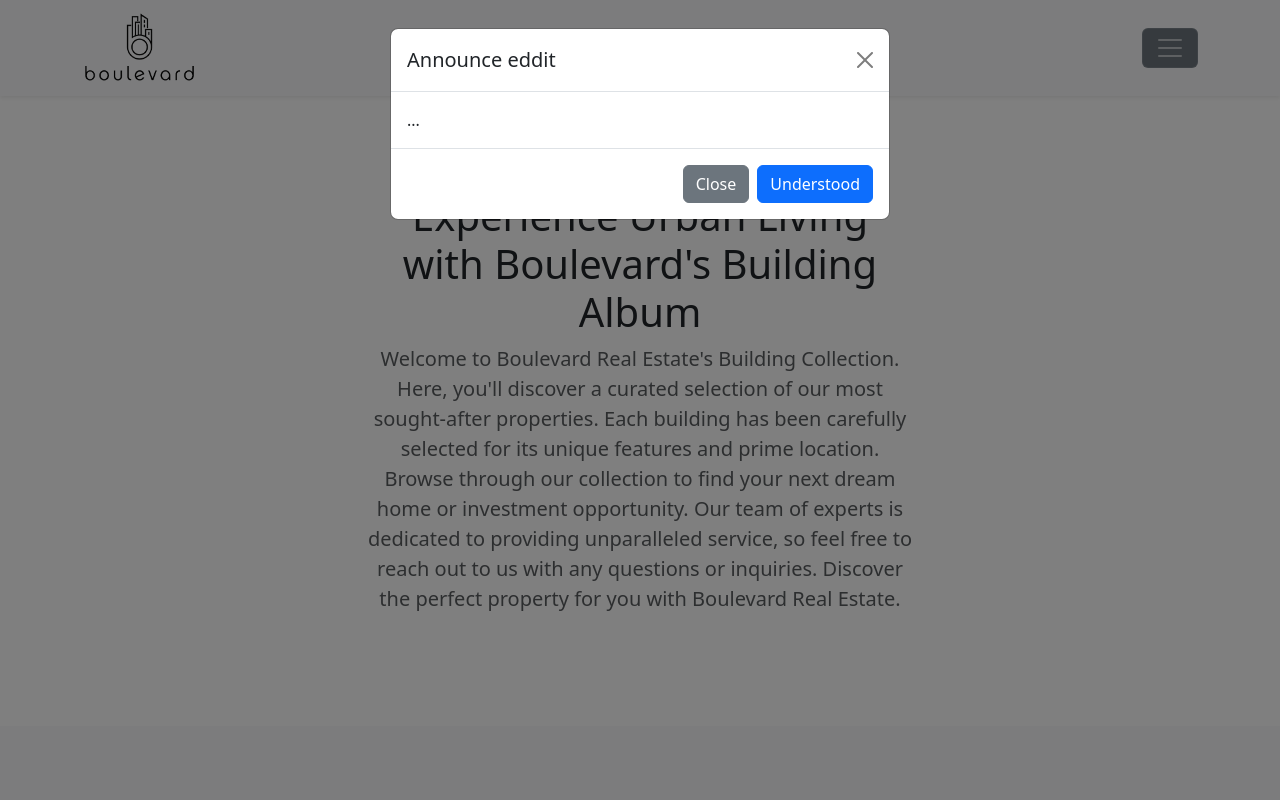
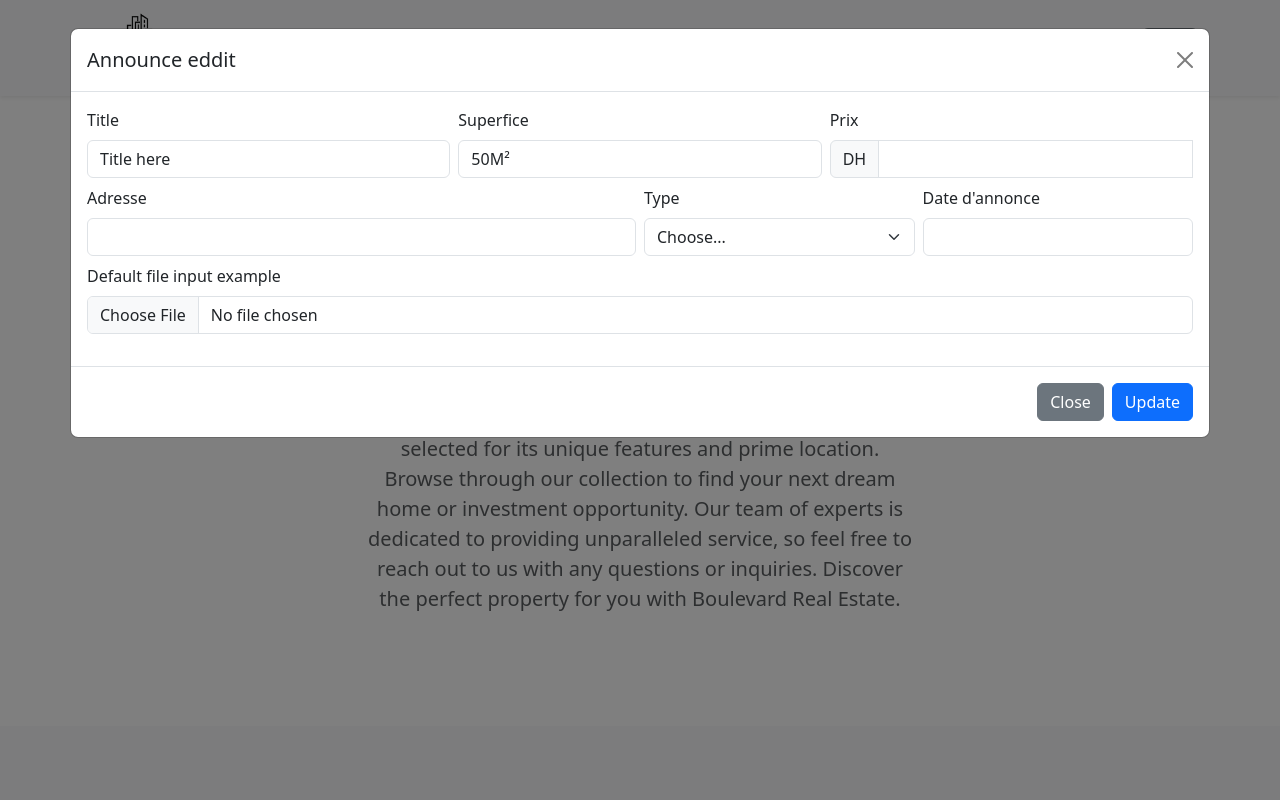
Before and after one commit to Hmz1hb/Gestion-des-annonces-d-une-agence-immobili-re, a PHP site: page / in a window 1280 px wide, after a click on "Edit". Run offline with PHP 8.4, Linux system fonts and the light colour scheme; tables that the repository leaves empty or names only in its code hold one stand-in row (values such as "Sample post"); grey boxes marked "Sample" are stand-in pictures; data that the repository does not hold is empty.

Commit message:
update form

```diff
--- a/index.php
+++ b/index.php
@@ -1,4 +1,25 @@
+<!-- <?php
+if (isset($_POST['id'])) {
+  $record_id = $_POST['id'];
 
+  // Connect to database
+  $conn = new mysqli('localhost', 'root', '', 'test');
+
+  // Check connection
+  if ($conn->connect_error) {
+    die("Connection failed: " . $conn->connect_error);
+  }
+
+  // Prepare and execute DELETE statement
+  $sql = "DELETE FROM annonce WHERE id = ?";
+  $stmt = $conn->prepare($sql);
+  $stmt->bind_param('i', $record_id);
+  $stmt->execute();
+
+  $stmt->close();
+  $conn->close();
+}
+?> -->
 <!doctype html>
 <html lang="en">
 
@@ -12,7 +33,8 @@
   <link href="https://cdn.jsdelivr.net/npm/bootstrap@5.3.0-alpha1/dist/css/bootstrap.min.css" rel="stylesheet" integrity="sha384-GLhlTQ8iRABdZLl6O3oVMWSktQOp6b7In1Zl3/Jr59b6EGGoI1aFkw7cmDA6j6gD" crossorigin="anonymous">
   <script src="https://cdn.jsdelivr.net/npm/bootstrap@5.3.0-alpha1/dist/js/bootstrap.bundle.min.js" integrity="sha384-w76AqPfDkMBDXo30jS1Sgez6pr3x5MlQ1ZAGC+nuZB+EYdgRZgiwxhTBTkF7CXvN" crossorigin="anonymous" defer></script>
 <script src="https://cdn.jsdelivr.net/npm/popper.js@1.16.0/dist/umd/popper.min.js" integrity="sha384-Q6E9RHvbIyZFJoft+2mJbHaEWldlvI9IOYy5n3zV9zzTtmI3UksdQRVvoxMfooAo" crossorigin="anonymous"></script>
-<link rel="stylesheet" href="./style.css">
+<script src="https://cdnjs.cloudflare.com/ajax/libs/jquery/3.6.3/jquery.min.js" integrity="sha512-STof4xm1wgkfm7heWqFJVn58Hm3EtS31XFaagaa8VMReCXAkQnJZ+jEy8PCC/iT18dFy95WcExNHFTqLyp72eQ==" crossorigin="anonymous" referrerpolicy="no-referrer"></script>
+<link rel="stylesheet" href="./style.css?v=<?php echo time(); ?>">
 
 </head>
 
@@ -124,16 +146,14 @@ if ($result->num_rows > 0) {
         $img = ($row['image'] != '') ? $row['image'] : './images/appartement1.jpg';
         echo '<img id="card_img" src="'.$img.'" alt="'.$row['titre'].'" width="100%" height="225">';
         echo '<div class="card-body">';
-        echo '<h4 id="card_title">'.$row["titre"].'</h4>';
+        echo '<h4 id="card_title" class="text-capitalize">'.$row["titre"].'</h4>';
+        echo '<h5 id="card_price" class="text-danger">'.$row["prix"].' DH</h5>';
         echo '<p id="card_text" class="card-text">'.$row["description"].'</p>';
+        echo '<h5 id="annonce-type" class="text-danger">'.$row["type"].'</h5>';
         echo '<div class="d-flex justify-content-between align-items-center">';
         echo '<div class="btn-group">';
-        echo '<button type="button" id="edit" class="btn btn-sm btn-outline-secondary" data-bs-toggle="modal" data-bs-target="#edit_modal">Edit</button>';
-        echo '<form action="delete.php" method="post">
-        <input type="hidden" name="id" value="'.$row['id'].'">
-        <input type="submit" value="Delete" class="btn btn-secondary" data-bs-dismiss="modal">
-        </form>';
-        // echo '<button type="button" id="delete" class="btn btn-sm btn-outline-secondary" data-bs-toggle="modal" data-bs-target="#delete_modal">Delete</button>';
+        echo '<button type="button" class="edit-btn btn btn-sm btn-outline-secondary" data-bs-toggle="modal" data-bs-target="#edit_modal" value="'.$row['id'].'">Edit</button>';
+        echo '<button type="button" class="delete-btn btn btn-sm btn-outline-secondary" data-bs-toggle="modal" data-bs-target="#delete_modal" value="'.$row['id'].'">Delete</button>';
         echo '</div>';
         echo '</div>';
         echo '</div>';
@@ -163,29 +183,83 @@ $conn->close();
             </div>
             <div class="modal-footer">
               <button type="button" class="btn btn-secondary" data-bs-dismiss="modal">Close</button>
-              <form action="delete.php" method="post">
-                <input type="hidden" name="id" value="<?php echo $record_id; ?>">
-                <input type="submit" value="Delete" class="btn btn-secondary" data-bs-dismiss="modal">
-            </form>
+              <form action="index.php" method="post">
+                <input type="hidden" name="id" id="id-input" value="">
+                <input type="submit" value="Delete" class="btn btn-danger" data-bs-dismiss="modal">
+              </form>
 
             </div>
           </div>
         </div>
       </div>
       <!-- eddit modal -->
-      <div class="modal fade" id="edit_modal" data-bs-backdrop="static" data-bs-keyboard="false" tabindex="-1" aria-labelledby="staticBackdropLabel" aria-hidden="true">
-        <div class="modal-dialog">
+      <div class="modal fade" id="edit_modal" data-bs-backdrop="static"  tabindex="-1" aria-labelledby="staticBackdropLabel" aria-hidden="true">
+        <div class="modal-dialog modal-xl">
           <div class="modal-content">
             <div class="modal-header">
               <h1 class="modal-title fs-5" id="staticBackdropLabel">Announce eddit</h1>
               <button type="button" class="btn-close" data-bs-dismiss="modal" aria-label="Close"></button>
             </div>
             <div class="modal-body">
-              ...
+              <form class="row g-2 needs-validation" novalidate>
+                <div class="col-md-4">
+                  <label for="validationCustom01" class="form-label">Title</label>
+                  <input type="text" class="form-control" id="validationCustom01" value="Title here" required>
+                  <div class="valid-feedback">
+                    Looks good!
+                  </div>
+                </div>
+                <div class="col-md-4">
+                  <label for="validationCustom02" class="form-label">Superfice</label>
+                  <input type="text" class="form-control" id="validationCustom02" value="50M²" required>
+                  <div class="valid-feedback">
+                    Looks good!
+                  </div>
+                </div>
+                <div class="col-md-4">
+                  <label for="validationCustomUsername" class="form-label">Prix</label>
+                  <div class="input-group">
+                    <span class="input-group-text" id="inputGroupPrepend">DH</span>
+                    <input type="text" class="form-control" id="validationCustomUsername" aria-describedby="inputGroupPrepend" required>
+                    <div class="invalid-feedback">
+                      Please choose a username.
+                    </div>
+                  </div>
+                </div>
+                <div class="col-md-6">
+                  <label for="validationCustom03" class="form-label">Adresse</label>
+                  <input type="text" class="form-control" id="validationCustom03" required>
+                  <div class="invalid-feedback">
+                    Please provide a valid city.
+                  </div>
+                </div>
+                <div class="col-md-3">
+                  <label for="validationCustom04" class="form-label">Type</label>
+                  <select class="form-select" id="validationCustom04" required>
+                    <option selected disabled value="">Choose...</option>
+                    <option value="Location">Location</option>
+                    <option value="vente">Vente</option>
+                  </select>
+                  <div class="invalid-feedback">
+                    Please select a valid state.
+                  </div>
+                </div>
+                <div class="col-md-3">
+                  <label for="validationCustom05" class="form-label">Date d'annonce</label>
+                  <input type="text" class="form-control" id="validationCustom05" required>
+                  <div class="invalid-feedback">
+                    Please provide a valid zip.
+                  </div>
+                </div>
+                <div class="mb-3">
+                  <label for="formFile" class="form-label">Default file input example</label>
+                  <input class="form-control" type="file" id="formFile">
+                </div>
+              </form>
             </div>
             <div class="modal-footer">
               <button type="button" class="btn btn-secondary" data-bs-dismiss="modal">Close</button>
-              <button type="button" class="btn btn-primary" data-bs-dismiss="modal">Understood</button>
+              <button type="button" class="btn btn-primary" data-bs-dismiss="modal">Update</button>
             </div>
           </div>
         </div>
--- a/java.js
+++ b/java.js
@@ -1,17 +1,22 @@
-$(document).ready(function() {
-    $('.btn-danger').click(function() {
-        var id = $(this).data('id');
-        $.ajax({
-            type: "POST",
-            url: "delete.php",
-            data: { id: id },
-            success: function(data) {
-                if (data == 'success') {
-                    alert('Item deleted successfully');
-                } else {
-                    alert('An error occurred while deleting the item');
-                }
-            }
-        });
-    });
+// $(document).ready(function() {
+//     $(".delete-btn btn btn-sm btn-outline-secondary").click(function() {
+//       var id = $(this).val();
+//       $("#id-input").val(id);
+//     });
+//   });
+
+const deleteBtns = document.querySelectorAll('.delete-btn');
+deleteBtns.forEach(deleteBtn => {
+  deleteBtn.addEventListener('click', () => {
+    const recordId = deleteBtn.value;
+    document.querySelector('input[name="id"]').value = recordId;
+  });
 });
+
+const editBtns = document.querySelectorAll('.edit-btn');
+editBtns.forEach(editBtn => {
+  editBtn.addEventListener('click', () => {
+    const recordId = editBtn.value;
+    document.querySelector('input[name="id"]').value = recordId;
+  });
+});
--- a/style.css
+++ b/style.css
@@ -42,9 +42,3 @@
         position: relative;
     }
 }
-
-@media (max-width: 992px){
-    .search-sec{
-        background: #1A4668;
-    }
-}
```
Also changed, not shown: delete.php (deleted, +0 -30 lines), index.html (deleted, +0 -162 lines).
